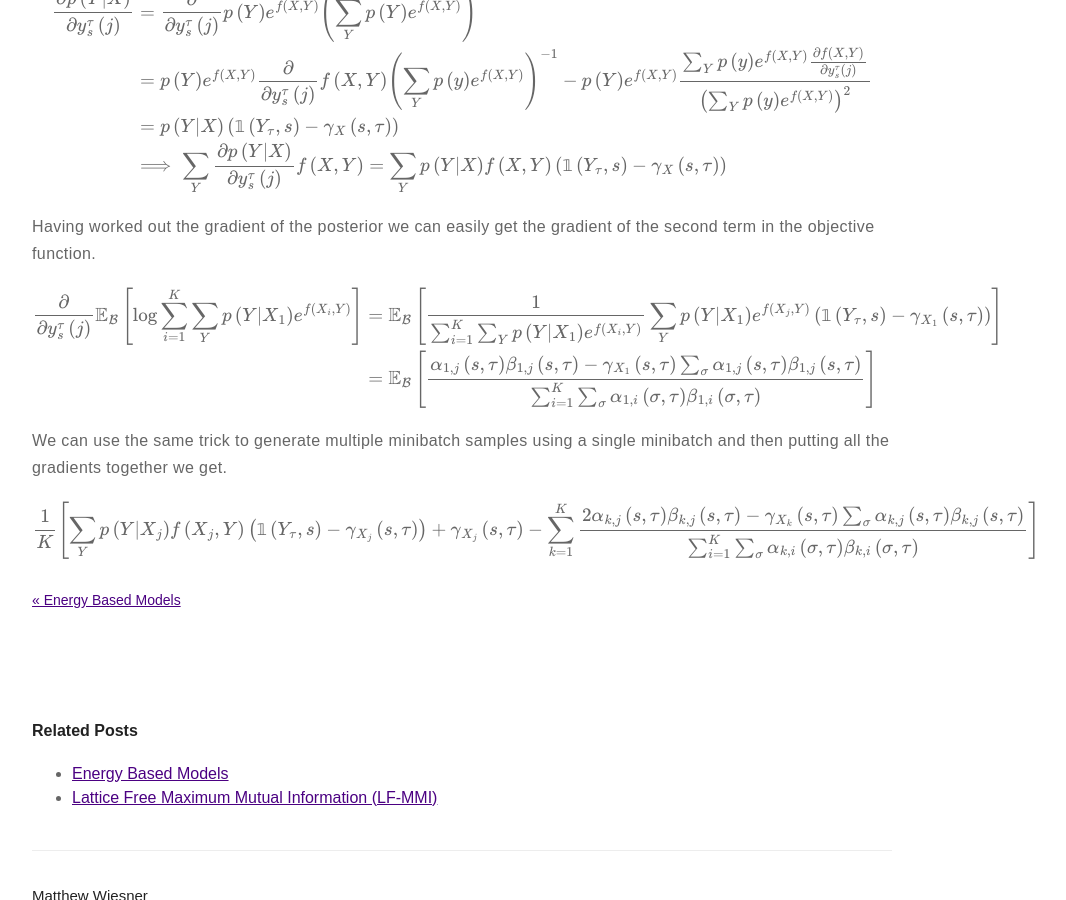
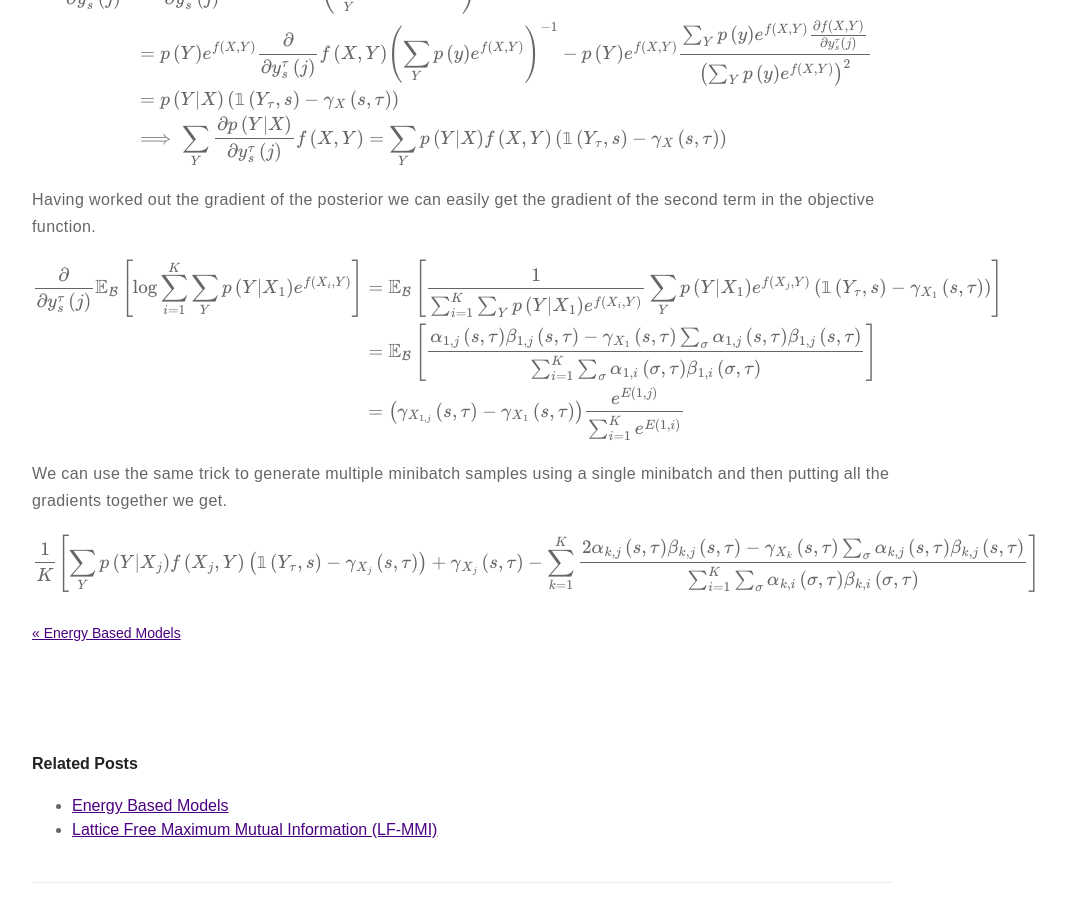
Before and after one commit to m-wiesner/m-wiesner.github.io, a Jekyll site: the page built from _posts/2020-10-30-Variational-Bounds-on-Mutual-Information.markdown, in a window 1280 px wide and 900 px high, scrolled down 9160 px. Shown: the whole window, without its empty margins (178-1244 px from the left). Built offline with Jekyll 4.4.1, drawn with Linux system fonts in a browser that asks for light colours; formulas are drawn with MathJax 3; some of the changed text lies outside the part shown.

Commit message:
Update 2020-10-30-Variational-Bounds-on-Mutual-Information.markdown

```diff
--- a/_posts/2020-10-30-Variational-Bounds-on-Mutual-Information.markdown
+++ b/_posts/2020-10-30-Variational-Bounds-on-Mutual-Information.markdown
@@ -327,7 +327,8 @@
 
 $$\begin{align}
 \frac{\partial}{\partial y_s^{\tau}\left(j\right)} \mathbb{E}_{\mathcal{B}}\left[\log{\sum_{i=1}^K \sum_Y p\left(Y | X_1\right) e^{f\left(X_i, Y\right)}} \right] &= \mathbb{E}_{\mathcal{B}}\left[\frac{1}{\sum_{i=1}^K \sum_Y p\left(Y | X_1\right) e^{f\left(X_i, Y\right)}} \sum_Y p\left(Y | X_1\right) e^{f\left(X_j, Y\right)}\left(\mathbb{1}\left(Y_{\tau}, s\right) - \gamma_{X_1}\left(s, \tau\right)\right)\right] \\
-&= \mathbb{E}_{\mathcal{B}}\left[\frac{\alpha_{1, j}\left(s, \tau\right)\beta_{1, j}\left(s, \tau\right) - \gamma_{X_1}\left(s, \tau\right)\sum_{\sigma}\alpha_{1, j}\left(s, \tau\right)\beta_{1,j}\left(s, \tau\right)}{\sum_{i=1}^K \sum_{\sigma} \alpha_{1, i}\left(\sigma, \tau\right)\beta_{1, i}\left(\sigma, \tau\right)}\right]
+&= \mathbb{E}_{\mathcal{B}}\left[\frac{\alpha_{1, j}\left(s, \tau\right)\beta_{1, j}\left(s, \tau\right) - \gamma_{X_1}\left(s, \tau\right)\sum_{\sigma}\alpha_{1, j}\left(s, \tau\right)\beta_{1,j}\left(s, \tau\right)}{\sum_{i=1}^K \sum_{\sigma} \alpha_{1, i}\left(\sigma, \tau\right)\beta_{1, i}\left(\sigma, \tau\right)}\right] \\
+&= \left(\gamma_{X_{1, j}}\left(s, \tau\right) - \gamma_{X_1}\left(s, \tau\right)\right) \frac{e^{E\left(1, j\right)}}{\sum_{i=1}^K e^{E\left(1, i\right)}}
 \end{align}$$
 
 We can use the same trick to generate multiple minibatch samples using a single minibatch and then putting all the gradients together we get.
```
Also changed, not shown: other parts of _posts/2020-10-30-Variational-Bounds-on-Mutual-Information.markdown (+2 -2 lines).
